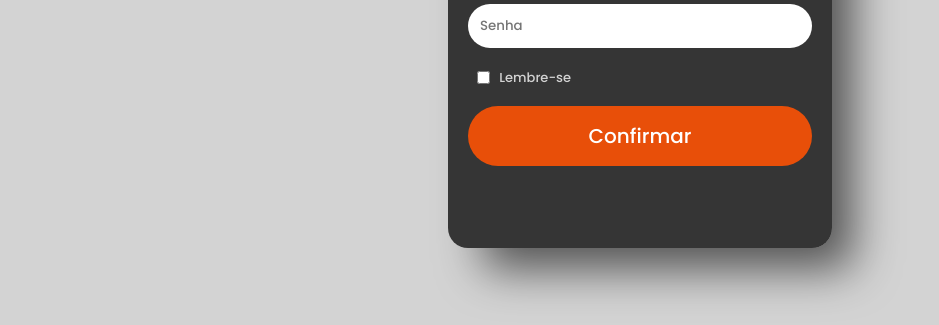
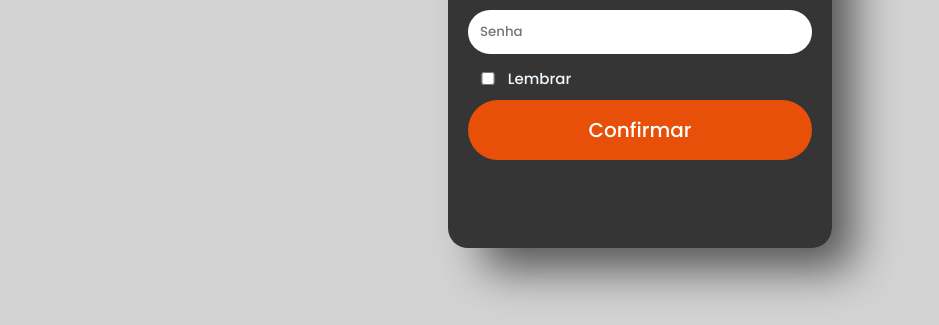
Before and after one commit to GustavoCruz09/Siga2.0, a plain HTML site: page index.html in a window 1280 px wide. Shown: the part 392-717 px from the top of the page, without its empty margins (0-939 px from the left). Drawn offline with Linux system fonts and the light colour scheme.

Commit message:
checkbox alteration

```diff
--- a/index.html
+++ b/index.html
@@ -30,18 +30,13 @@
 
         <div class="remember">
 
-            <div class="checkbox">
+            <!-- <label for="checkbox">
+                <input type="checkbox" name="checkbox" id="checkbox">
+                <span>Lembre-se</span>
+            </label> -->
 
-                <input type="checkbox" name="remember">
-
-            </div>
-
-            <div class="text">
-
-                <span>Lembre-se</span>
-
-            </div>
-
+            <input type="checkbox" id="checkbox2" name="chexckbox">
+            <label for="checkbox2">Lembrar</label>
 
         </div>
 
--- a/style.css
+++ b/style.css
@@ -42,8 +42,8 @@ body {
     border-radius: 20px;
 
     -webkit-box-shadow: 28px 28px 45px -7px rgba(0,0,0,0.61);
--moz-box-shadow: 28px 28px 45px -7px rgba(0,0,0,0.61);
-box-shadow: 28px 28px 45px -7px rgba(0,0,0,0.61);
+    -moz-box-shadow: 28px 28px 45px -7px rgba(0,0,0,0.61);
+    box-shadow: 28px 28px 45px -7px rgba(0,0,0,0.61);
 }
 
 .container input{
@@ -60,25 +60,29 @@ box-shadow: 28px 28px 45px -7px rgba(0,0,0,0.61);
 }
 
 .remember {
-    width: 100%;
-    height: 35px;
+    width: 30%;
     display: flex;
     flex-direction: row;
+    align-items: center;
     justify-content: flex-start;
-    align-items: center;
     margin-bottom: 10px;
+    color: aliceblue;
+    font-size: 15px;
+    font-weight: 50;
 }
 
 .remember input{
     margin: 0;
     padding: 0;
-
 }
 
-
+label {
+    font-size: 1em;
+}
 
 .checkbox {
     width: 10%;
+    margin: 10px;
 }
 
 .text {
@@ -107,9 +111,7 @@ button:hover {
 box-shadow: 0px 0px 45px -1px rgba(232,79,9,0.69);
 }
 
-/* span {
-    color: white;
-} */
+
 
 
 /* Tentativa de resposividade */
```
